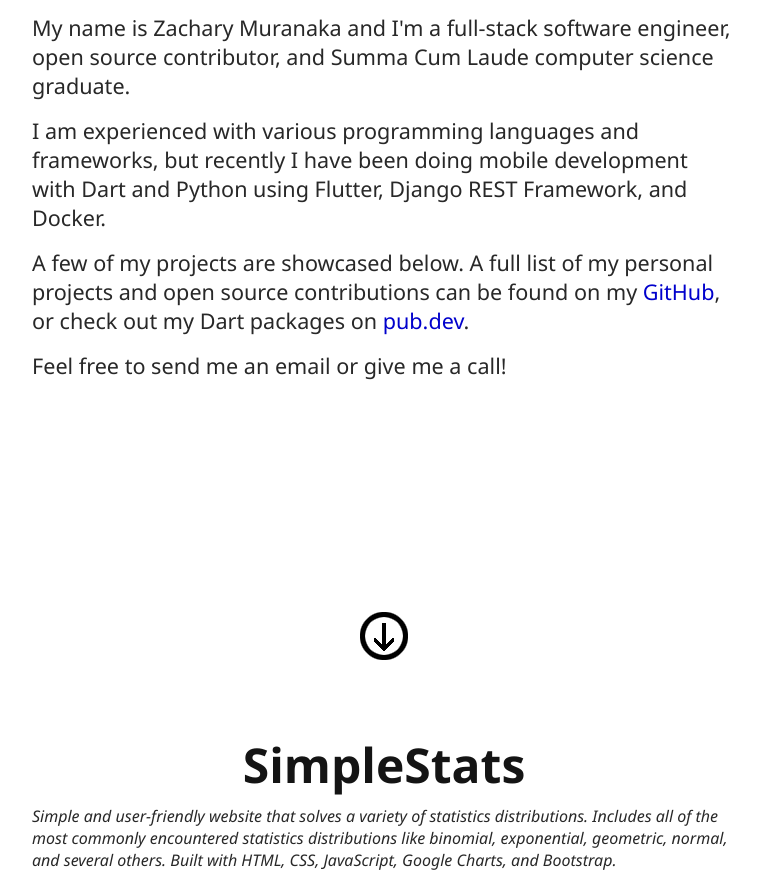
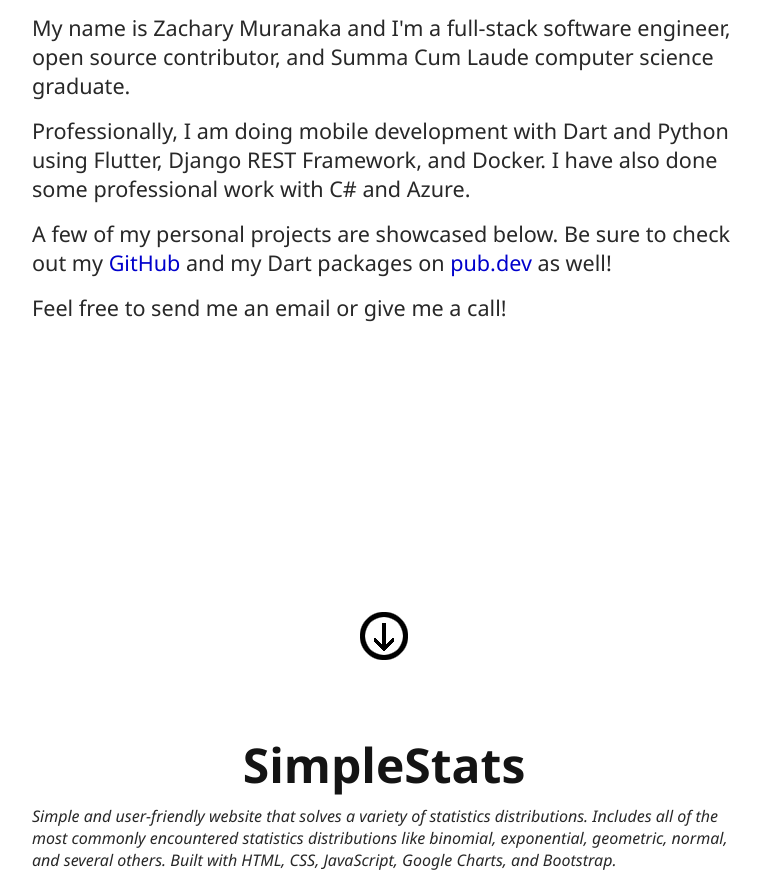
Before and after one commit to zmuranaka/zmuranaka.github.io, a plain HTML site: page index.html in a window 1280 px wide. Shown: the part 868-1744 px from the top of the page, without its empty margins (256-1017 px from the left). Drawn offline with Linux system fonts and the light colour scheme; grey boxes are pictures that could not be loaded.

Commit message:
More 'About Me' text changes

```diff
--- a/index.html
+++ b/index.html
@@ -41,15 +41,15 @@
             and Summa Cum Laude computer science graduate.
         </p>
         <p>
-            I am experienced with various programming languages and frameworks,
-            but recently I have been doing mobile development with Dart and Python using Flutter,
-            Django REST Framework, and Docker.
+            Professionally, I am doing mobile development with Dart and Python using Flutter,
+            Django REST Framework, and Docker. I have also done some professional work with C# and Azure.
         </p>
         <p>
-            A few of my projects are showcased below.
-            A full list of my personal projects and open source contributions can be found on my
-            <a href="https://github.com/zmuranaka">GitHub</a>,
-            or check out my Dart packages on <a href="https://pub.dev/publishers/zmuranaka.dev/packages">pub.dev</a>.
+            A few of my personal projects are showcased below.
+            Be sure to check out my
+            <a href="https://github.com/zmuranaka">GitHub</a>
+            and my Dart packages on <a href="https://pub.dev/publishers/zmuranaka.dev/packages">pub.dev</a>
+            as well!
         </p>
         <p>
             Feel free to send me an email or give me a call!
```
